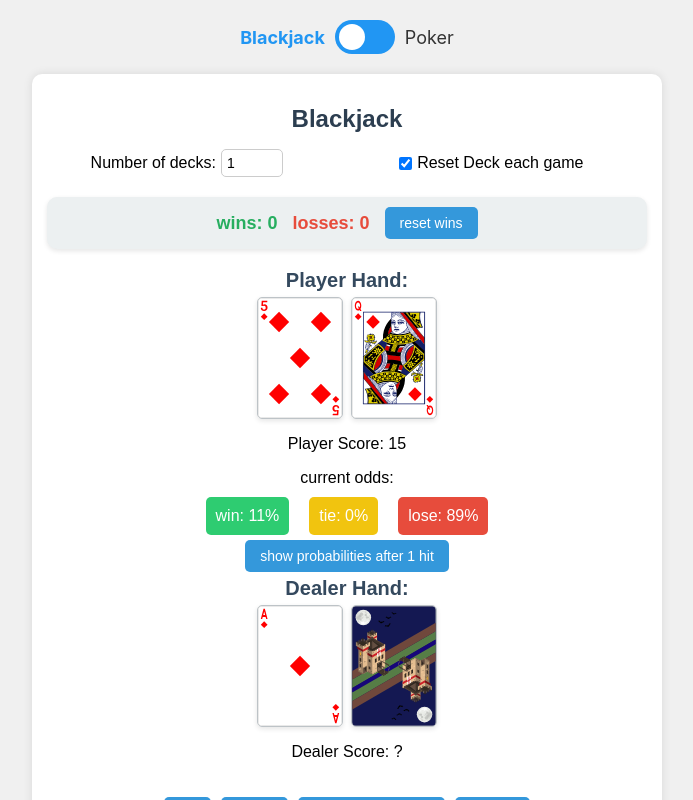
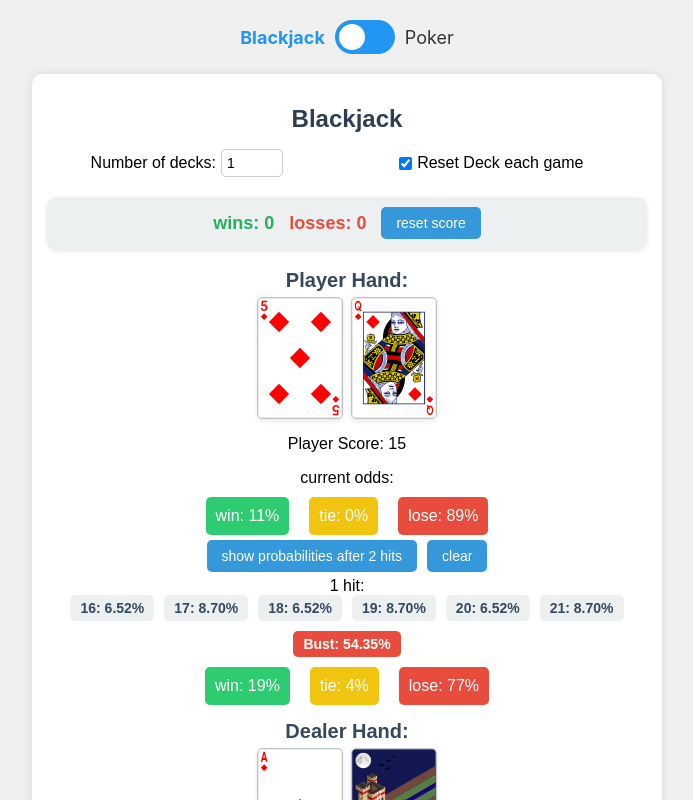
Before and after one commit to ajcaesar/StatJack, a React (Create React App) app in the folder my-app/: page / in a window 1280 px wide. Shown: the top 800 px of the page, without its empty margins (293-986 px from the left). Built offline with nearby package versions, Linux system fonts and the light colour scheme.

Commit message:
making fixes to statistics

```diff
--- a/my-app/src/blackjack/blackjack.js
+++ b/my-app/src/blackjack/blackjack.js
@@ -18,8 +18,8 @@ function Blackjack() {
   const [dealerOdds, setDealerOdds] = useState([]);
   const [numBustsShown, setNumBustsShown] = useState(0);
   const [bustOdds, setBustOdds] = useState([]);
-  const [wins, setWins] = useState(0);
-  const [losses, setLosses] = useState(0);
+  const [wins, setWins] = useState(() => parseInt(localStorage.getItem('wins')) || 0);
+  const [losses, setLosses] = useState(() => parseInt(localStorage.getItem('losses')) || 0);
   const [winner, setWinner] = useState('neither');
 
   const initializeDeck = () => {
@@ -41,6 +41,15 @@ function Blackjack() {
       resolve();
     });
   };
+
+  useEffect(() => {
+    localStorage.setItem('wins', wins);
+  }, [wins]);
+
+  useEffect(() => {
+    localStorage.setItem('losses', losses);
+  }, [losses]);
+
 
   useEffect(() => {
     initializeDeck();
@@ -105,38 +114,51 @@ function Blackjack() {
     setBustOdds([]);
   }
 
+  // given a players score, what is the chance that they beat the dealer?
   function probOfStay(dealerArr, playerScore) {
     if (playerScore === 21) {
-      let win =1;
+      let win = 1;
       let tie = 0;
       let lose = 0;
       return {win, tie, lose};
     }
-    let win = dealerArr[dealerArr.length - 1]; //chance of dealer busting
+    if (playerScore > 21) {
+      let win = 0;
+      let tie = 0;
+      let lose = 1;
+      return {win, tie, lose};
+    }
+
+    let win = 0
+    win += dealerArr[dealerArr.length - 1]; //chance of dealer busting
     let tie = 0;
     let lose = 0;
     for(let i=0; i+17 < playerScore; i++) {
-      win += dealerArr[i];
+      win += dealerArr[i]; //chance the dealer scores less than the player
     }
     for (let z=4; z + 17 > playerScore && z >= 0; z--)   {
       lose += dealerArr[z];
     }
     if (playerScore-17 >= 0 ) {
-      tie = dealerArr[playerScore - 17];
+      tie += dealerArr[playerScore - 17];
     }
     return {win, tie, lose};
   }
 
+  // probability that the player beats the dealer if they hit again
   function probOfHit(dealerArr, playerArr) {
-    let winOdds = playerArr[playerArr.length - 2] // + dealerArr[dealerArr.length - 1] * (1-playerArr[playerArr.length - 1]);
+    let winOdds = 0
+    winOdds += playerArr[playerArr.length - 2]; // chance of the player getting BlackJack // + dealerArr[dealerArr.length - 1] * (1-playerArr[playerArr.length - 1]);
     let tieOdds = 0;
-    let loseOdds = playerArr[playerArr.length - 1];
+    let loseOdds = 0;
+    loseOdds += playerArr[playerArr.length - 1]; // chance of the player busting
     for(let i = 0; i < playerArr.length - 2; i++) {
-      let {win, tie, lose} = probOfStay(dealerArr, i);
-      winOdds += playerArr[i] * win;
+      if (playerArr[i] > 0) {
+      let {win, tie, lose} = probOfStay(dealerArr, i+1);
+      winOdds += playerArr[i] * win; // probability of player getting this sum * probability of them winning if they get this sum
       tieOdds += playerArr[i] * tie;
       loseOdds += playerArr[i] * lose;
-    }
+    }}
     return {winOdds, tieOdds, loseOdds};
   }
 
@@ -163,13 +185,22 @@ function Blackjack() {
     });
   };
 
-  const fillOdds = () => {
+  const fillOdds = (updatedHand) => {
     let arr = [];
     for (let i = 1; i <= numBustsShown; i++) {
-      arr.push(calculatePlayerOdds(playerHand, deck, i));
+      arr.push(calculatePlayerOdds(updatedHand, deck, i));
     }
     return arr;
-  }
+  };
+
+  useEffect(() => {
+    if (gameStatus === 'playerMove' && playerHand.length > 0) {
+      setBustOdds(fillOdds(playerHand));
+      const odds = calculatePlayerOdds(playerHand, deck, numBustsShown + 1);
+      setBustOdds(prev => [...prev, odds]);
+      setNumBustsShown(prev => prev + 1);
+    }
+  }, [playerHand]);
 
   const dealerHit = async () => {
     let currentHand = [...dealerHand];
@@ -306,7 +337,7 @@ function Blackjack() {
         }
       </div>
       <div className='wins-counter'><p className='wins'>wins: {wins}</p>
-      <p className='losses'>losses: {losses}</p><button onClick={resetWins}>reset wins</button></div>
+      <p className='losses'>losses: {losses}</p><button onClick={resetWins}>reset score</button></div>
 
 
       {gameStatus === 'idle' && (
--- a/my-app/src/blackjack/components/hitOdds.js
+++ b/my-app/src/blackjack/components/hitOdds.js
@@ -5,7 +5,7 @@ function HitOddsList({ arr }) {
     <div className="odds-list">
       {arr.map((value, i) => (value >= 0.005 ?
         <p key={i} className={i === 21 ? 'bust' : ''}>
-          {i === 21 ? 'Bust' : `${i + 1}`}: {(value * 100).toFixed(0)}%
+          {i === 21 ? 'Bust' : `${i + 1}`}: {(value * 100).toFixed(2)}%
         </p> : null
       ))}
     </div>
--- a/my-app/src/blackjack/components/oddsList.js
+++ b/my-app/src/blackjack/components/oddsList.js
@@ -5,7 +5,7 @@ function OddsList({ arr }) {
     <div className="odds-list">
       {arr.map((value, i) => (
         <p key={i} className={i + 17 === 22 ? 'bust' : ''}>
-          {i + 17 === 22 ? 'Bust' : `${i + 17}`}: {(value*100).toFixed(0)}%
+          {i + 17 === 22 ? 'Bust' : `${i + 17}`}: {(value*100).toFixed(2)}%
         </p>
       ))}
       {/* <div>sum: {sumArr(arr)}</div> */}
```
